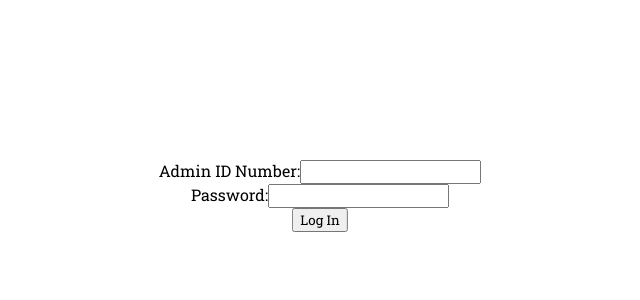
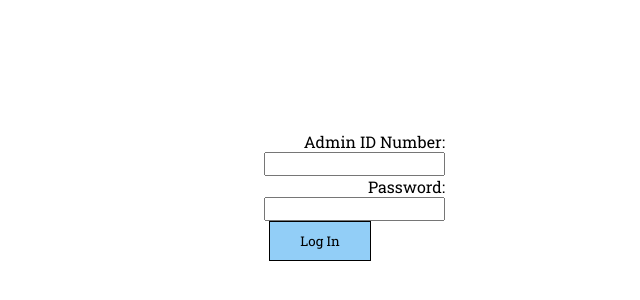
Before and after one commit to garcian5/studentsystem, a React (Create React App) app: page / in a window 1280 px wide. Shown: the part 204-504 px from the top of the page, without its empty margins (320-960 px from the left). Built offline with nearby package versions, Linux system fonts and the light colour scheme.

Commit message:
styled input boxes and buttons

```diff
--- a/src/App.css
+++ b/src/App.css
@@ -23,7 +23,9 @@ body {
   display: block;
 }
 
-/*Center vertically and horizontally*/
+/*-----------------------------------------
+    Center vertically and horizontally
+-----------------------------------------*/
 .center {
   position: absolute;
   left: 50%;
@@ -32,7 +34,31 @@ body {
   transform: translate(-50%, -50%);
 }
 
-/*centering table*/
+/*input and button styles*/
+button, input[type="button"], input[type="submit"] {
+  border: 1px solid;
+  padding: 10px 30px;
+  background-color: #92CEF7;
+}
+/*align input boxes*/
+label{
+  display: inline-block;
+  clear: left;
+  width: 250px;
+  text-align: right;
+}
+input, select {
+  display: inline-block;
+}
+
+.select-dropdown {
+  margin: 20px 10px;
+  width: 20%;
+}
+
+/*-----------------------------------------
+          centering table
+-----------------------------------------*/
 table, th, td {
   border: 1px solid black;
   border-collapse: collapse;
```
